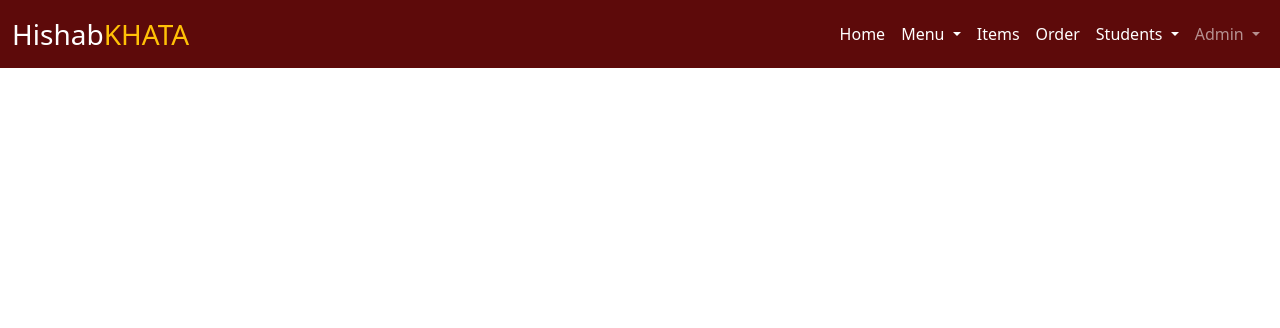
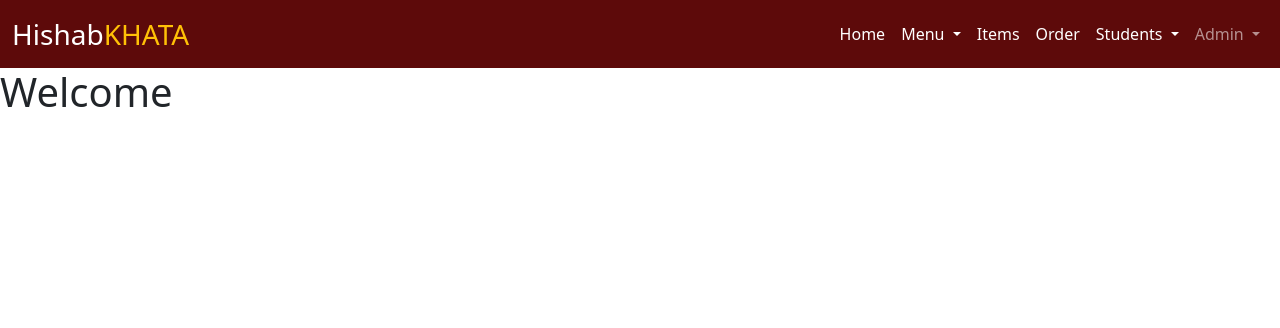
Before and after one commit to arc-turus/2-2_Project, a PHP site: page /php/bikal.php in a window 1280 px wide. Shown: the top 328 px of the page. Run offline with PHP 8.4, Linux system fonts and the light colour scheme; the visitor is signed in with stand-in values (Sample User, id 1).

Commit message:
bikal changed

```diff
--- a/bikal.php
+++ b/bikal.php
@@ -2,6 +2,9 @@
 require_once('header.php');
 require_once('check_log.php');
 ?>
+<h1> Welcome</h1>
+
+
 <?php
 require_once('footer.php');
 ?>
```
